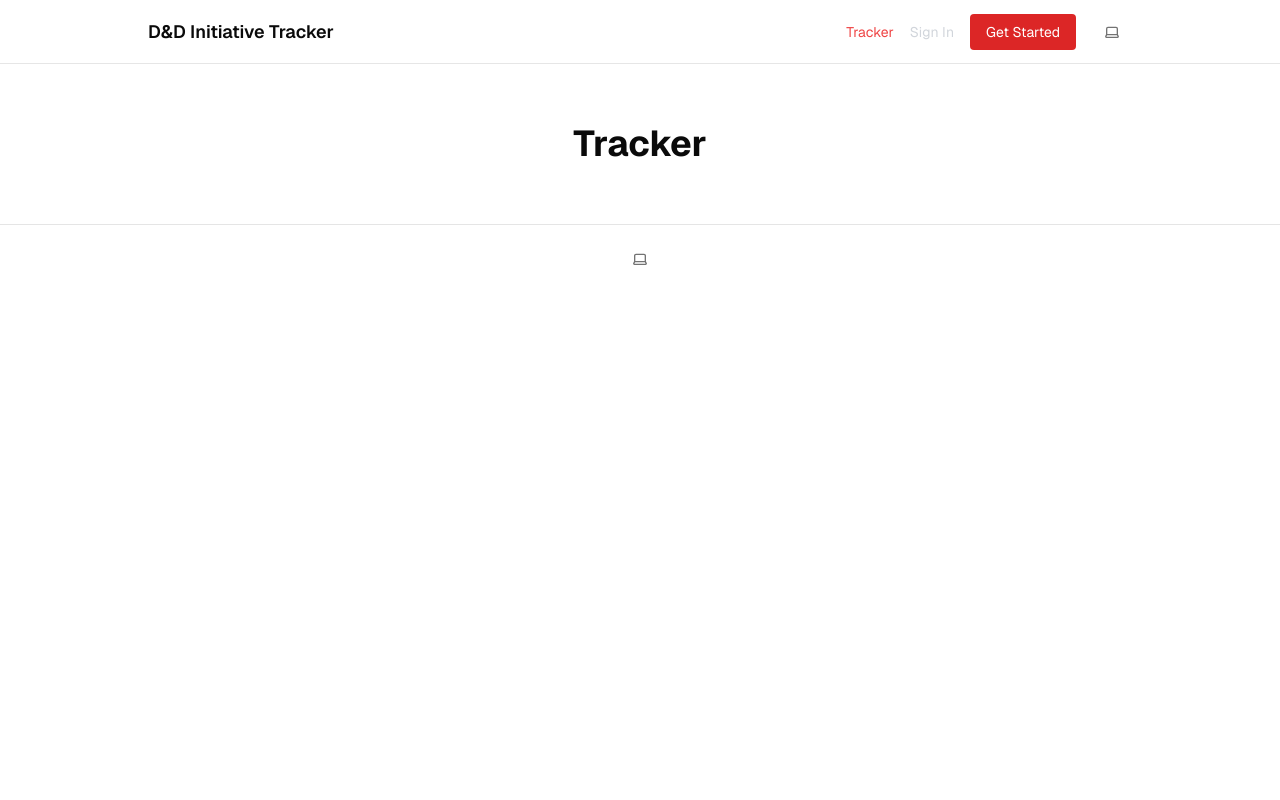
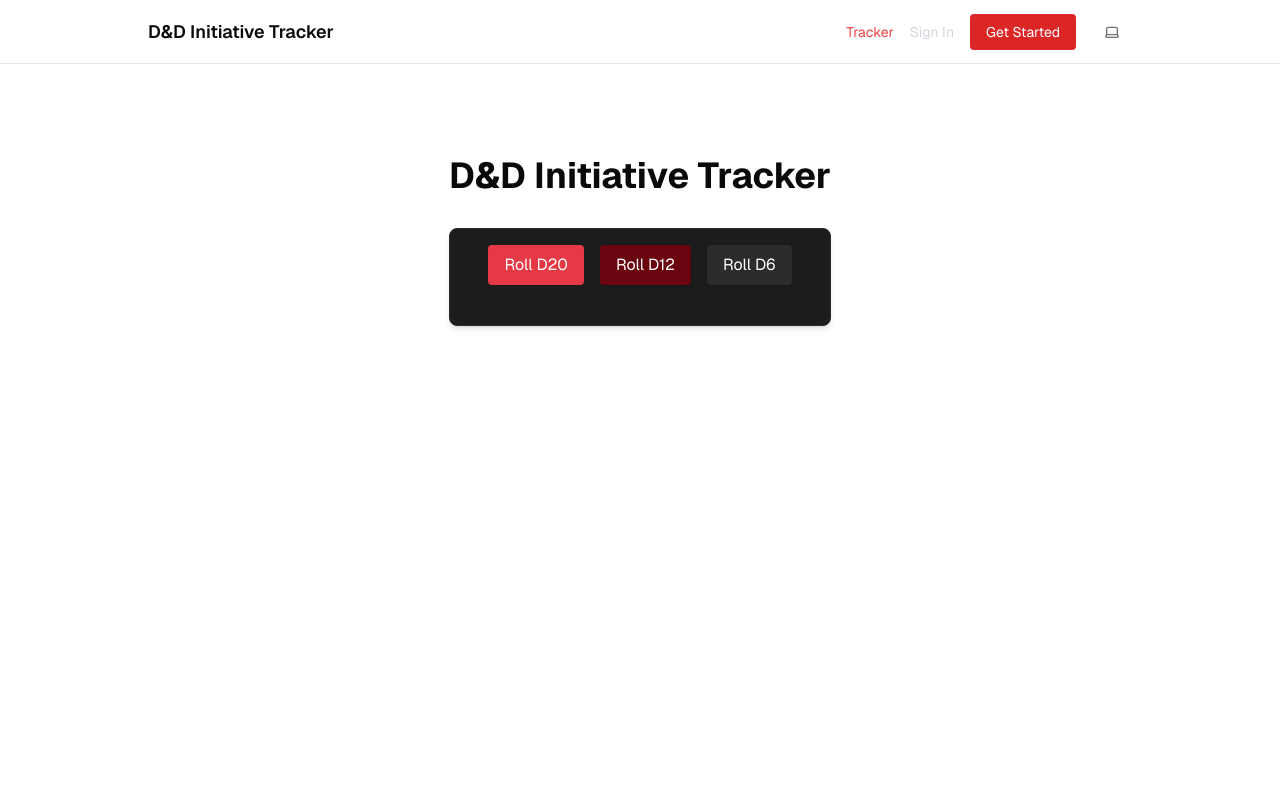
Before and after one commit to rakenduste-programmeerimine-2024/initiative-tracker, a Next.js app: page /tracker in a window 1280 px wide. Shown: the top 800 px of the page. Built offline with nearby package versions, Linux system fonts and the light colour scheme; no server answers.

Commit message:
feat: add dice component to tracker page

```diff
--- a/app/tracker/page.tsx
+++ b/app/tracker/page.tsx
@@ -1,7 +1,12 @@
+import DiceRoller from "@/components/dice-roller";
+
 export default function TrackerPage() {
-    return (
-      <div>
-        <h1 className="text-4xl font-bold">Tracker</h1>
+  return (
+    <div className="min-h-screen bg-background text-foreground p-8">
+      <h1 className="text-4xl font-bold mb-8 text-center">D&D Initiative Tracker</h1>
+      <div className="max-w-2xl mx-auto">
+        <DiceRoller />
       </div>
-    );
-  }
+    </div>
+  );
+}
--- /dev/null
+++ b/components/dice-roller.tsx
@@ -0,0 +1,42 @@
+"use client";
+
+import { useState } from "react";
+
+export default function DiceRoller() {
+  const [result, setResult] = useState<number | null>(null);
+
+  const rollDice = (sides: number) => {
+    const roll = Math.floor(Math.random() * sides) + 1;
+    setResult(roll);
+  };
+
+  return (
+    <div className="flex flex-col items-center p-4 bg-[#1c1c1e] text-[#f4f4f5] rounded-lg shadow-md border border-[#2c2c2e]">
+      <div className="flex gap-4 mb-6">
+        <button
+          onClick={() => rollDice(20)}
+          className="px-4 py-2 bg-[#e63946] text-white rounded shadow hover:bg-[#d62839] focus:outline-none"
+        >
+          Roll D20
+        </button>
+        <button
+          onClick={() => rollDice(12)}
+          className="px-4 py-2 bg-[#6a040f] text-white rounded shadow hover:bg-[#9d0208] focus:outline-none"
+        >
+          Roll D12
+        </button>
+        <button
+          onClick={() => rollDice(6)}
+          className="px-4 py-2 bg-[#2c2c2e] text-white rounded shadow hover:bg-[#3c3c3e] focus:outline-none"
+        >
+          Roll D6
+        </button>
+      </div>
+      {result !== null && (
+        <p className="text-xl font-bold">
+          You rolled: <span className="text-[#e63946]">{result}</span>
+        </p>
+      )}
+    </div>
+  );
+}
```
